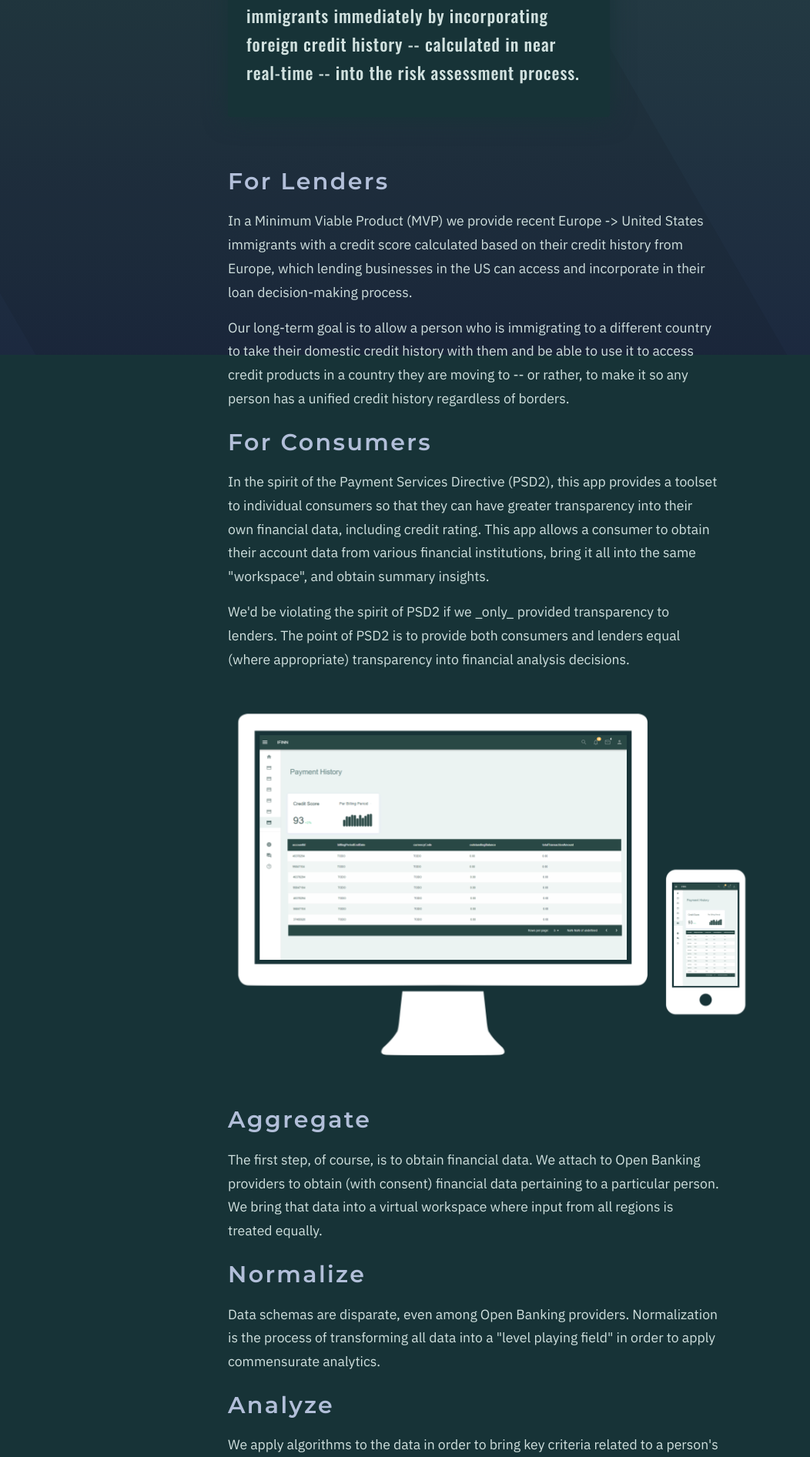
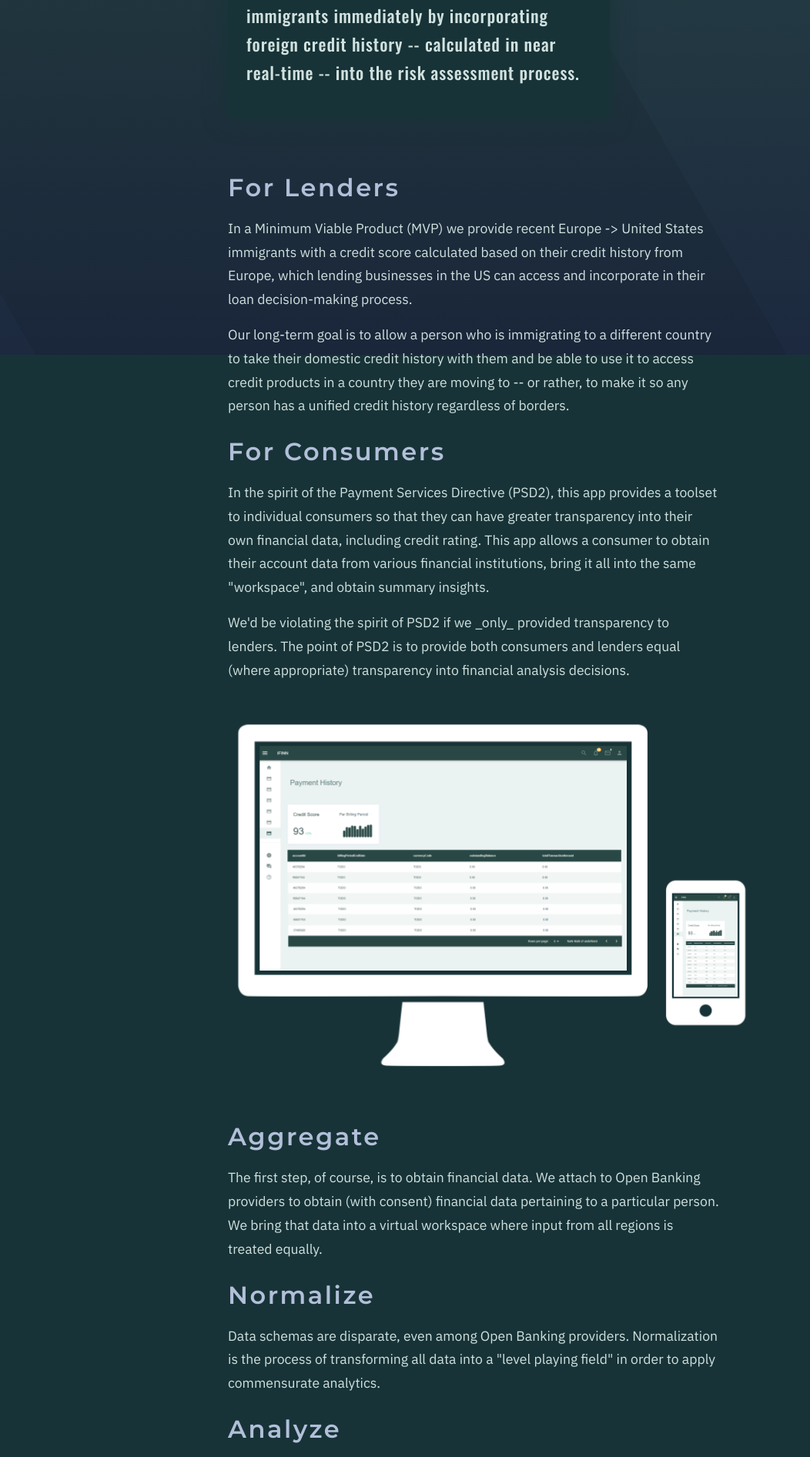
Before and after one commit to civis-mundi/civis-mundi.github.io, a Jekyll site: the page built from pages/product.html, in a window 1280 px wide. Shown: the part 439-2332 px from the top of the page at 77% size, without its empty margins (24-1076 px from the left). Built offline with Jekyll 4.4.1, drawn with Linux system fonts in a browser that asks for light colours.

Commit message:
#2 Font improvements.

```diff
--- a/_sass/typography.scss
+++ b/_sass/typography.scss
@@ -124,14 +124,14 @@ pre, code {
 
 pre {
   padding: 10px;
-  box-shadow: 0 0 10px rgba(0,0,0,.1);
+  box-shadow: 0 0 10px rgba(0, 0, 0, .1);
   overflow: auto;
 }
 
 code {
   padding: 3px;
   margin: 0 3px;
-  box-shadow: 0 0 10px rgba(0,0,0,.1);
+  box-shadow: 0 0 10px rgba(0, 0, 0, .1);
 }
 
 pre code {
@@ -211,6 +211,11 @@ dl p {
   font-size: 1.1rem;
 }
 
+.content-story-section-header {
+  font-size: 2rem;
+  margin-top: 1rem;
+}
+
 .content-panel {
   font-size: 1.4rem;
   font-family: 'Oswald', sans-serif;
--- a/index.html
+++ b/index.html
@@ -46,7 +46,7 @@ layout: default
         of the internet to finally make this omission grossly obvious.
     </p>
 </div>
-<h1>Open Banking</h1>
+<h1 class="content-story-section-header">Open Banking</h1>
 <div class="content-story-section">
     <p>
         It's surely time to fix this problem, and thankfully the world community is developing
@@ -62,7 +62,7 @@ layout: default
         and this is indeed the opportunity upon which we are building.
     </p>
 </div>
-<h1>Our Product</h1>
+<h1 class="content-story-section-header">Our Product</h1>
 <div class="content-story-section">
     <p>
         The Open Banking initiative has seen the advent of Account Information Service Providers (AISP).
--- a/pages/about.html
+++ b/pages/about.html
@@ -18,7 +18,7 @@ title: About
     </p>
 </div>
 
-<h1>Our Team</h1>
+<h1 class="content-story-section-header">Our Team</h1>
 
 <h2>Dmitrii Belousov</h2>
 
@@ -51,7 +51,7 @@ title: About
     </p>
 </div>
 
-<h1>Civis Mundi</h1>
+<h1 class="content-story-section-header">Civis Mundi</h1>
 <p>
 The Latin words, "civis mundi", mean "citizen of the world". Given our goals, this choice of name seems appropriate.
 </p>
--- a/pages/product.html
+++ b/pages/product.html
@@ -20,7 +20,7 @@ title: Product
 </div>
 
 <div class="content-story-section">
-    <h1>For Lenders</h1>
+    <h1 class="content-story-section-header">For Lenders</h1>
     <p>
         In a Minimum Viable Product (MVP) we provide recent Europe -> United States immigrants with a credit score calculated
         based on their credit history from Europe, which lending businesses in the US can access and incorporate in their loan
@@ -31,7 +31,7 @@ title: Product
         with them and be able to use it to access credit products in a country they are moving to -- or rather, to make it so
         any person has a unified credit history regardless of borders.
     </p>
-    <h1>For Consumers</h1>
+    <h1 class="content-story-section-header">For Consumers</h1>
     <p>
         In the spirit of the <b>Payment Services Directive (PSD2)</b>, this app provides a toolset to
         individual consumers so that they can have greater transparency into their own financial data,
@@ -50,28 +50,28 @@ title: Product
     </p>
 </div>
 <div class="content-story-section">
-    <h1>Aggregate</h1>
+    <h1 class="content-story-section-header">Aggregate</h1>
     <p>
         The first step, of course, is to obtain financial data.
         We attach to Open Banking providers to obtain (with consent)
         financial data pertaining to a particular person.
         We bring that data into a virtual workspace where input from all regions is treated equally.
     </p>
-    <h1>Normalize</h1>
+    <h1 class="content-story-section-header">Normalize</h1>
     <p>
         Data schemas are disparate, even among Open Banking providers.
         Normalization is the process of transforming all data into a "level playing field"
         in order to apply commensurate analytics.
     </p>
-    <h1>Analyze</h1>
+    <h1 class="content-story-section-header">Analyze</h1>
     <p>
         We apply algorithms to the data in order to bring key criteria related to a person's credit-worthiness to the forefront.
     </p>
-    <h1>Score</h1>
+    <h1 class="content-story-section-header">Score</h1>
     <p>
         We summarize the outcomes of our analytics in order to present them for easy consumption by both consumers and lenders.
     </p>
-    <h1>Blend</h1>
+    <h1 class="content-story-section-header">Blend</h1>
     <p>
         We understand that our output is one informing ingredient among several in an overall analysis.
         We expect our output to augment overall analysis.
```
